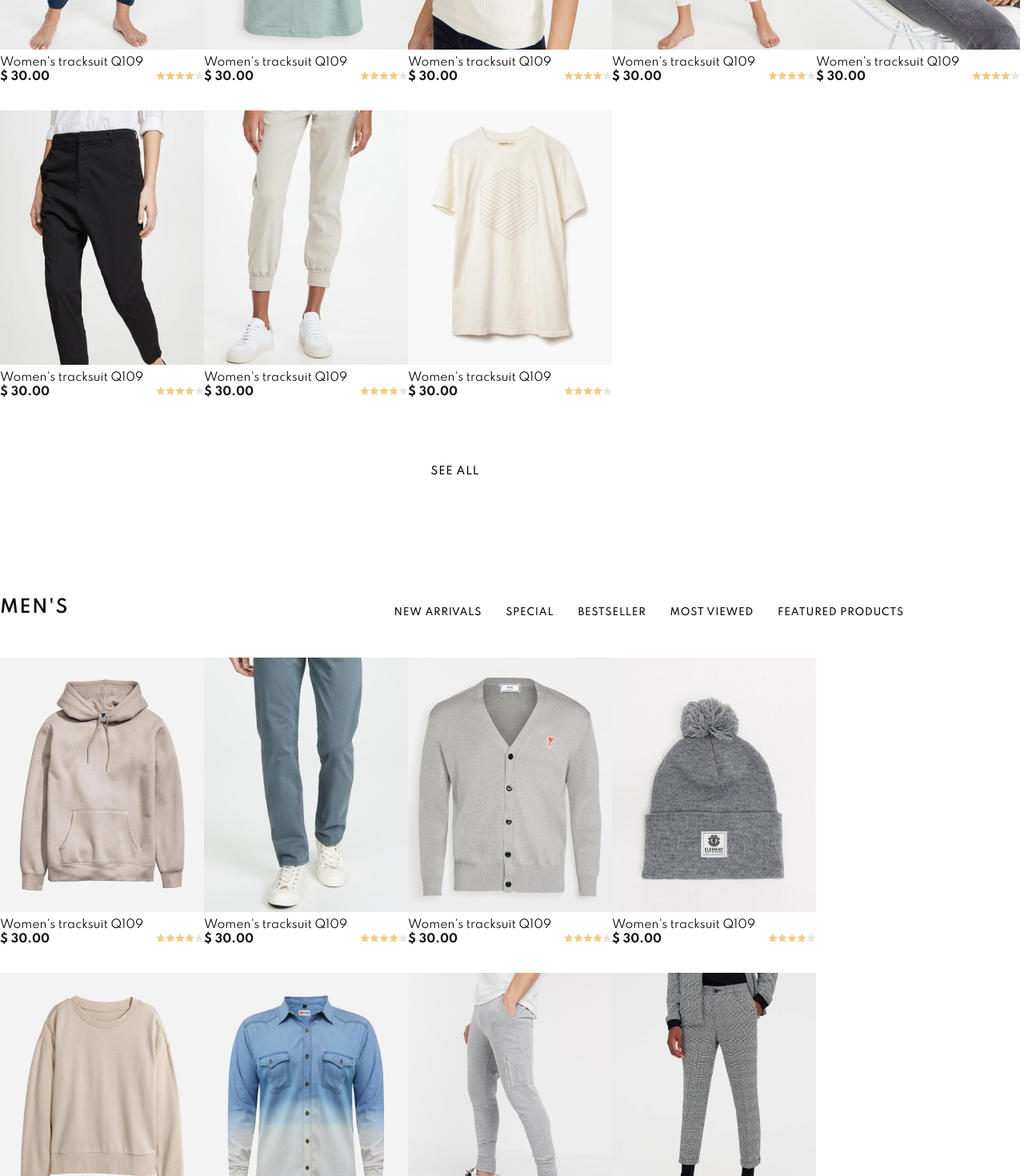
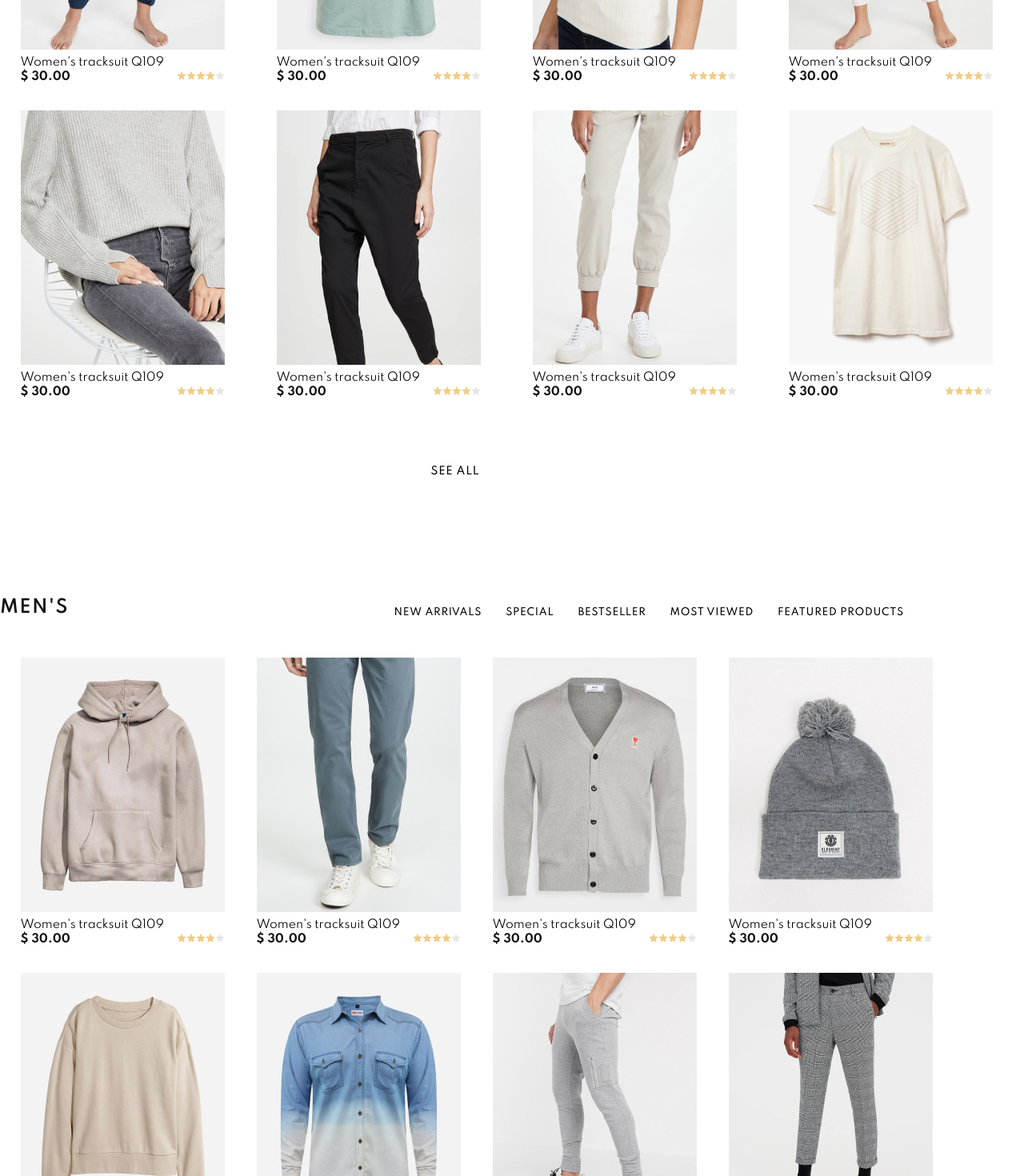
Before and after one commit to vikmillion/training-shop, a React (Create React App) app: page / in a window 1280 px wide. Shown: the part 1300-2770 px from the top of the page at 80% size. Built offline with nearby package versions, Linux system fonts and the light colour scheme.

Commit message:
15_02 fix4_1

```diff
--- a/src/pages/product-page/Men/MainMen.jsx
+++ b/src/pages/product-page/Men/MainMen.jsx
@@ -102,8 +102,8 @@ function MainMen(props) {
           <div className={classes.container}>
             <div className={classes.divBlock}>
               {IMAGES.map((i) => (
-                <><div data-test-id='clothes-card-men'>
-                  <div className={classes.block}>
+                <>
+                  <div className={classes.block}data-test-id='clothes-card-men'>
                     <div className={classes.img}>
                       <Link to={i.to}>
                         {" "}
@@ -134,7 +134,7 @@ function MainMen(props) {
                       </div>
                     </div>
                   </div>
-                  </div>
+
                 </>
               ))}
             </div>
--- a/src/pages/product-page/Men/Men.module.css
+++ b/src/pages/product-page/Men/Men.module.css
@@ -3,6 +3,7 @@
     width: 1180px;
     /* height: 955px; */
     margin-top: 50px;
+    margin-left: 2%;
 
 }
 
--- a/src/pages/product-page/Women/Women.module.css
+++ b/src/pages/product-page/Women/Women.module.css
@@ -3,7 +3,7 @@
     width: 1280px;
     /* height: 955px; */
     margin-top: 50px;
-    /* margin-left: 2%; */
+    margin-left: 2%;
 
 }
 
--- a/src/pages/product-page/Women/WomenMain.jsx
+++ b/src/pages/product-page/Women/WomenMain.jsx
@@ -103,12 +103,16 @@ const IMAGES = [
 function WomenMain(props) {
     return (
       <>
-        <div data-test-id='menu-link-women'>
+        <div data-test-id="menu-link-women">
           <div className={classes.container}>
             <div className={classes.divBlock}>
               {IMAGES.map((i) => (
-                <><div data-test-id='clothes-card-women'>
-                  <div className={classes.block}>
+                <>
+
+                    <div
+                      className={classes.block}
+                      data-test-id="clothes-card-women"
+                    >
                       <div key={i.id} className={classes.img}>
                         <Link to={i.to}>
                           <img src={i.url} alt="" />
@@ -138,7 +142,7 @@ function WomenMain(props) {
                         </div>
                       </div>
                     </div>
-                  </div>
+
                 </>
               ))}
             </div>
```
Lines whose indentation alone changed are shown as unchanged.
